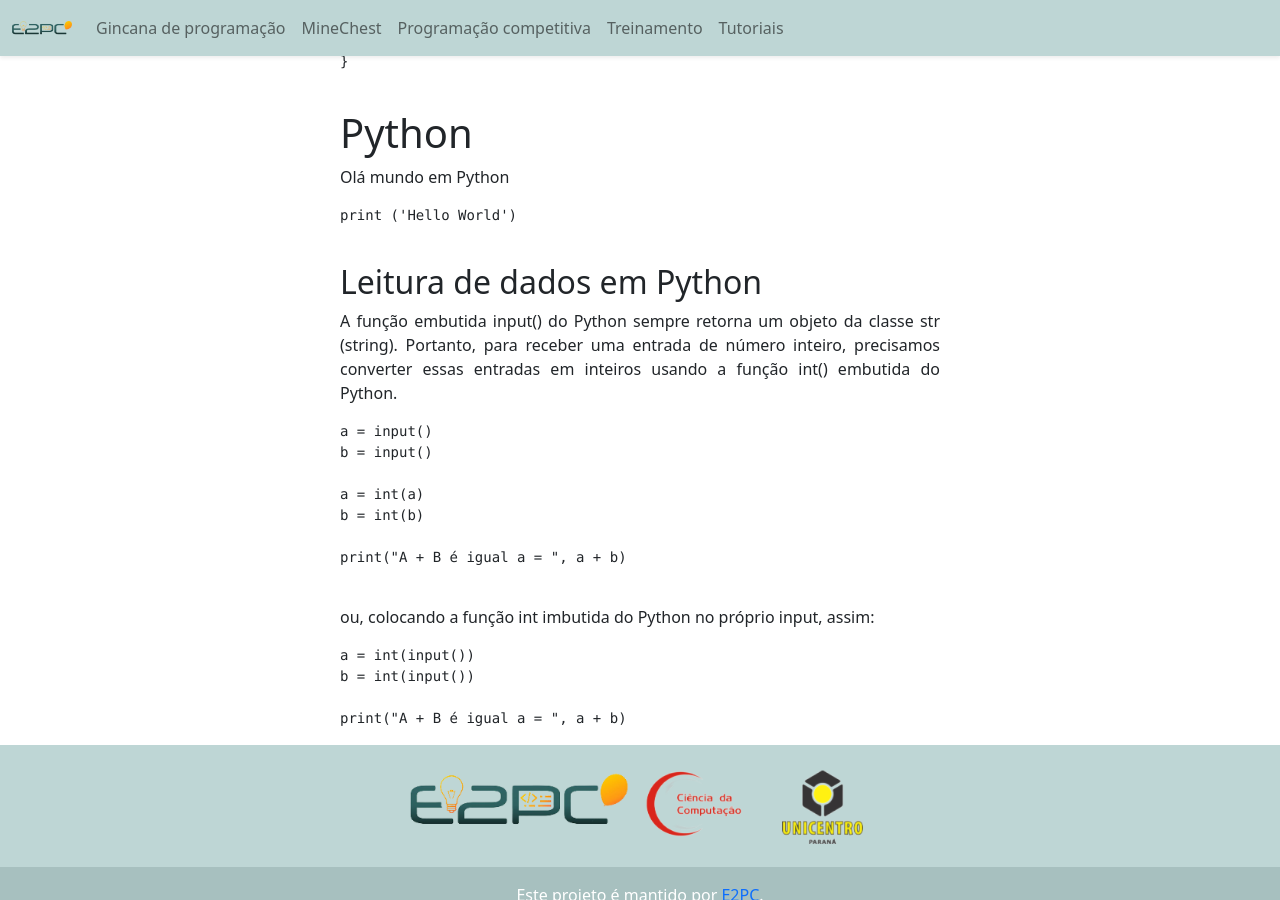
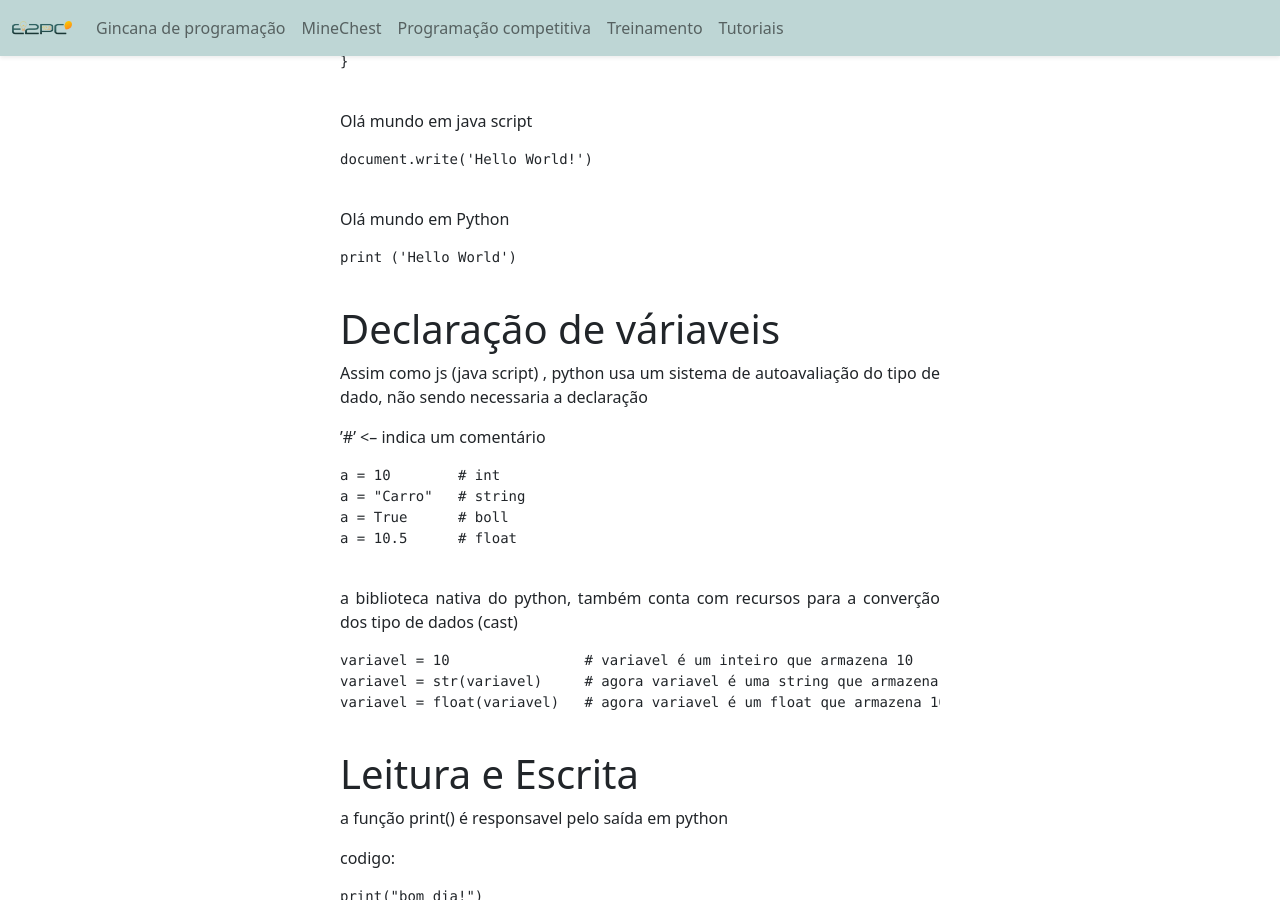
Before and after one commit to E2PC/ProjectPage, a Jekyll site: the page built from tutoriais/python.md, in a window 1280 px wide and 900 px high, scrolled down 310 px. Built offline with Jekyll 4.4.1, drawn with Linux system fonts in a browser that asks for light colours; nearby versions of some CDN libraries; some of the changed text lies outside the part shown.

Commit message:
revisão 1
faltam os tópicos de operadores, condicionais, laços e vetores

````diff
--- a/tutoriais/python.md
+++ b/tutoriais/python.md
@@ -7,6 +7,7 @@
 ---
 
 # Introdução ao Python
+
 Olá mundo em C++
 
 ```
@@ -23,32 +24,105 @@
 
 ```
 
-#  Python
+Olá mundo em java script
+
+```
+document.write('Hello World!')
+
+```
+
 Olá mundo em Python
 ```
 print ('Hello World')
 
 ```
-##  Leitura de dados em Python
 
-A função embutida input() do Python sempre retorna um objeto da classe str (string). Portanto, para receber uma entrada de número inteiro, precisamos converter essas entradas em inteiros usando a função int() embutida do Python.
+# Declaração de váriaveis
+
+Assim como js (java script) , python usa um sistema de autoavaliação do tipo de dado, não sendo necessaria a declaração
+
+'#' <-- indica um comentário
 
 ```
-a = input()
-b = input()
-
-a = int(a)
-b = int(b)
-
-print("A + B é igual a = ", a + b)
+a = 10        # int
+a = "Carro"   # string
+a = True      # boll
+a = 10.5      # float
 
 ```
 
-ou, colocando a função int imbutida do Python no próprio input, assim:
+
+
+a biblioteca nativa do python, também conta com recursos para a converção dos tipo de dados (cast)
 
 ```
-a = int(input())
-b = int(input())
+variavel = 10                # variavel é um inteiro que armazena 10
+variavel = str(variavel)     # agora variavel é uma string que armazena '10'
+variavel = float(variavel)   # agora variavel é um float que armazena 10.0
 
-print("A + B é igual a = ", a + b)
 ```
+
+# Leitura e Escrita
+
+a função print() é responsavel pelo saída em python
+
+
+codigo:
+```
+print("bom dia!")
+print(3 - 8, end = " a ")     # end muda a última ação do print (por padrão ele pula uma linha)
+print("ababoe", 15 - 5)       # print pode imprimir mais de um elemento por vez
+```
+
+saída:
+```
+bom dia!
+-5 a ababoe 10
+```
+
+
+
+a função input() é responsavel pela entrada, é importante ressaltar que, independente do valor
+input() sempre retornará uma string, sendo assim necessário o uso do cast para certas operações
+
+um exemplo é uma caculadora de soma (x + y)
+
+
+codigo:
+```
+x = input()        # x recebe um valor como string
+x = int(x)         # o valor é convertido para um inteiro
+y = int(input())   # abordagem mais direta
+soma = x + y
+print ("soma: ", soma)
+```
+
+entrada:
+```
+12
+40
+```
+
+saída:
+```
+soma: 52
+```
+
+
+# 1° Exercício
+Construa um algoritmo para uma calculadora de subtração (a - b) com 2 entradas usando números decimais. Imprima o resultado
+
+entrada:
+```
+13.75
+15.50
+```
+
+saída:
+```
+-1.75
+
+```
+
+
+# Operadores aritméticos e lógicos
````
